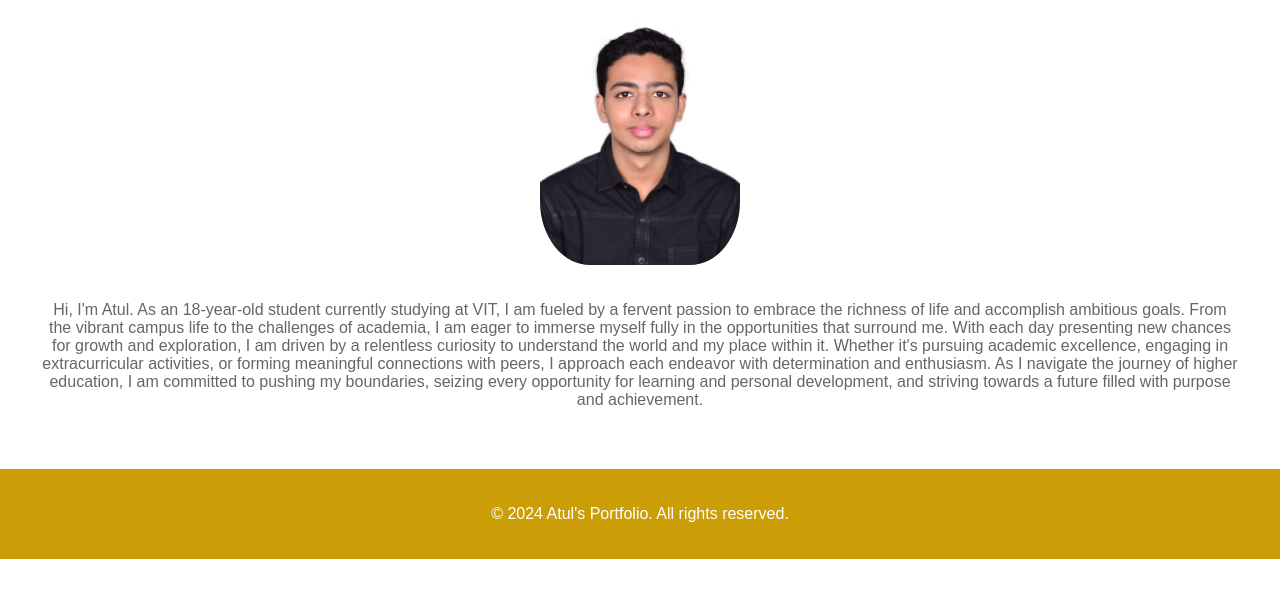
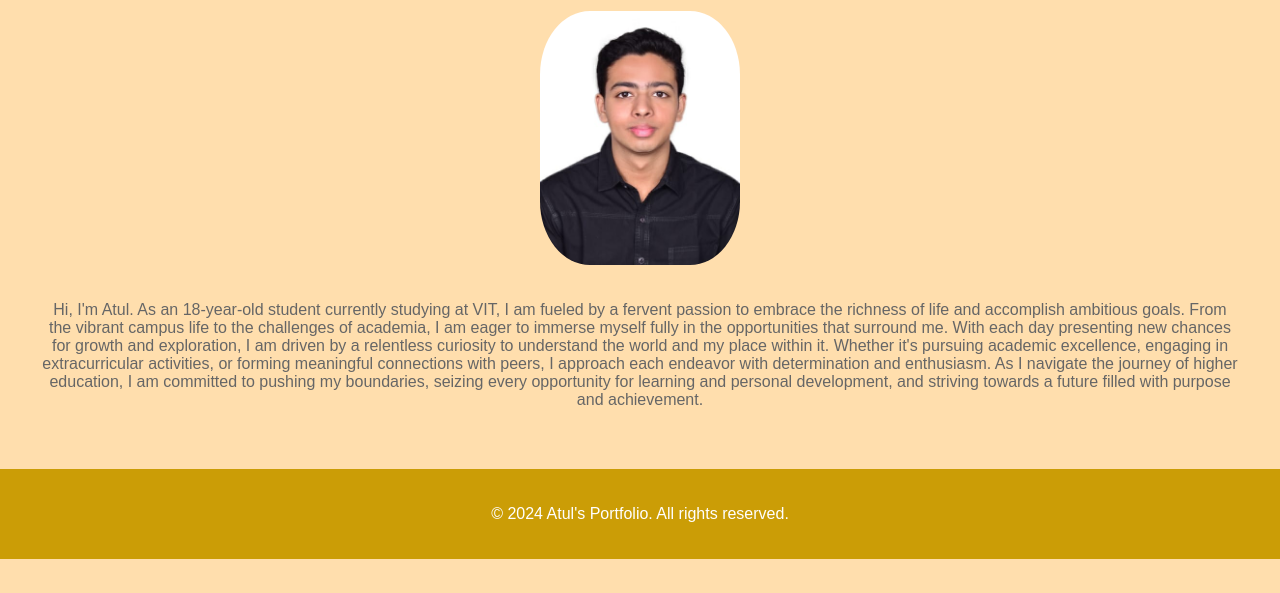
Before and after one commit to kothuriatulsai/Atul-Portfolio, a plain HTML site: page about.html in a window 1280 px wide. Shown: the part 207-800 px from the top of the page. Drawn offline with Linux system fonts and the light colour scheme.

Commit message:
Add files via upload

```diff
--- a/style-a.css
+++ b/style-a.css
@@ -1,7 +1,7 @@
 /* General styles */
 body {
     font-family: Arial, sans-serif;
-    background-color: white;
+    background-color: navajowhite;
     margin: 0;
     padding: 0;
 }
```
